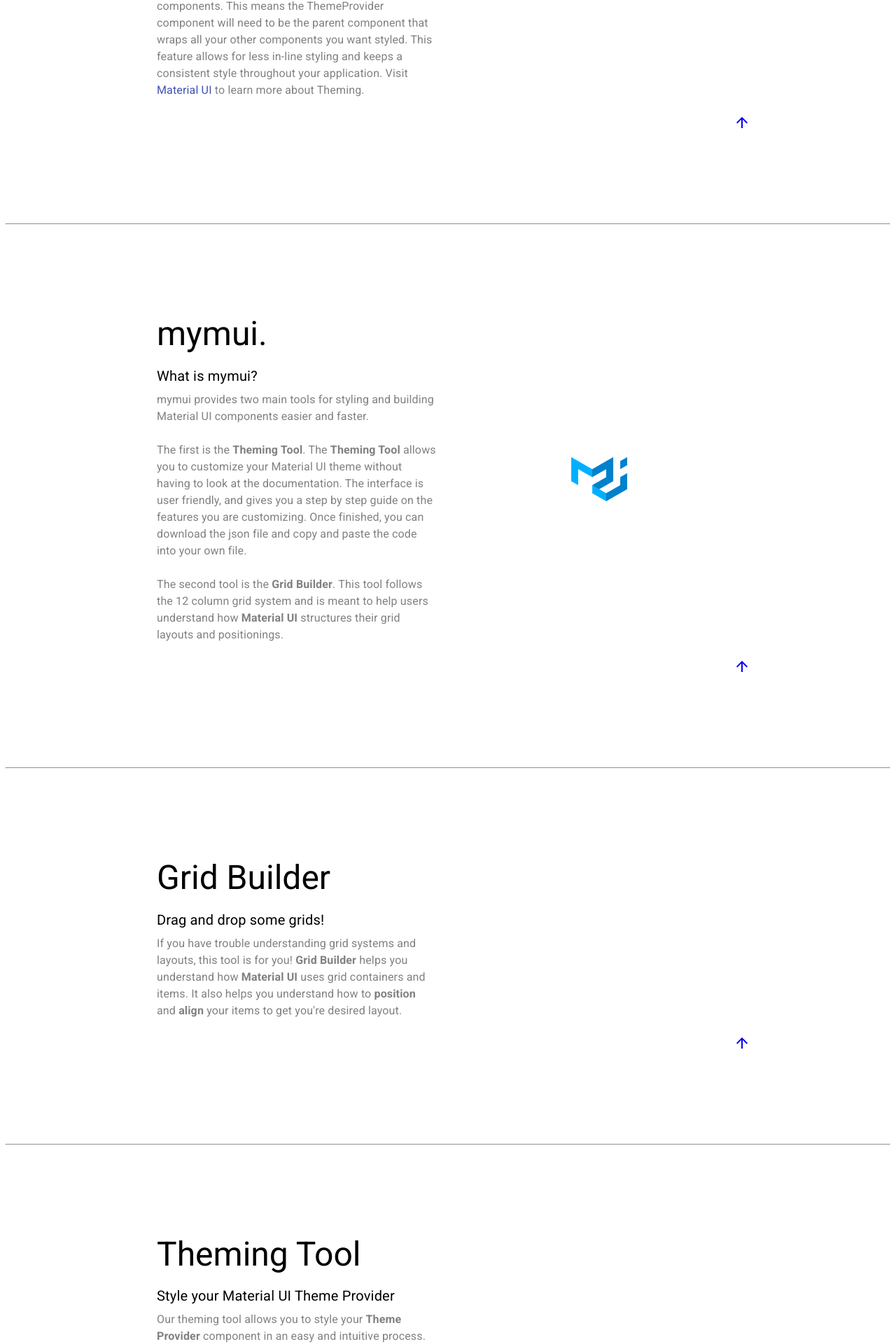
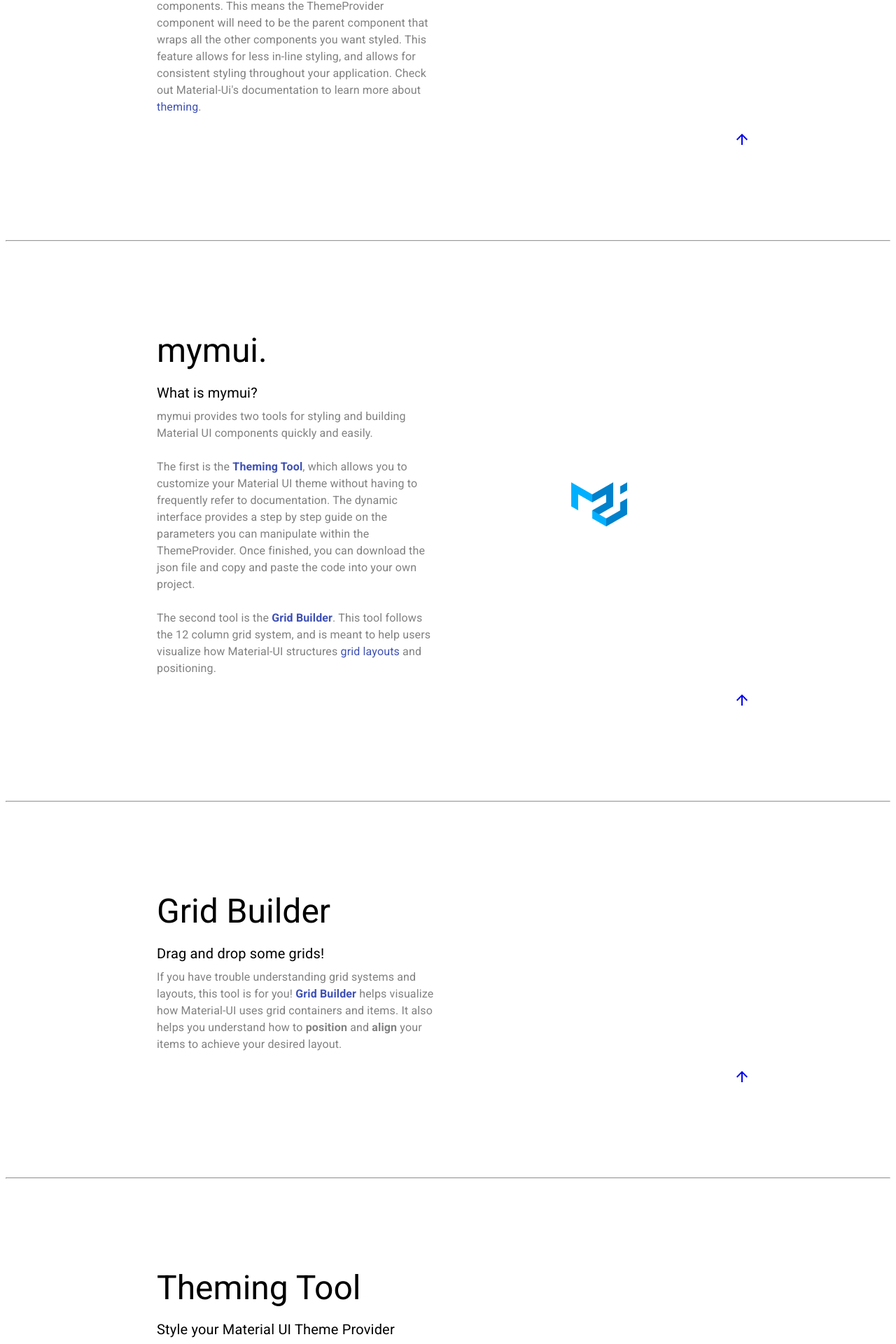
Before and after one commit to mui-toolkit/mui-toolkit, a React (Create React App) app: page /learn in a window 1280 px wide. Shown: the part 1155-3075 px from the top of the page at 70% size. Built offline with nearby package versions, Linux system fonts and the light colour scheme; no server answers.

Commit message:
fixed some typos, reworded

```diff
--- a/src/components/App.js
+++ b/src/components/App.js
@@ -19,12 +19,12 @@ import GridBuilder from './GridBuilder/GridBuilder';
 const defaultUser = {
 	loggedIn: false,
 	email: '',
-  uid: '',
+	uid: ''
 };
 function onAuthStateChange(callback) {
-  firebase.auth().onAuthStateChanged(user => {
+	firebase.auth().onAuthStateChanged((user) => {
 		if (user) {
-      user.getIdTokenResult().then(idTokenResult => {
+			user.getIdTokenResult().then((idTokenResult) => {
 				user.admin = idTokenResult.claims.admin;
 				// console.log('user in onAuth', user.admin);
 				// console.log('idToken', idTokenResult);
@@ -32,7 +32,7 @@ function onAuthStateChange(callback) {
 					loggedIn: true,
 					email: user.email,
 					uid: user.uid,
-          admin: user.admin,
+					admin: user.admin
 				});
 			});
 		} else {
@@ -42,7 +42,7 @@ function onAuthStateChange(callback) {
 }
 
 function App() {
-  const [user, setUser] = useState({ loggedIn: true });
+	const [ user, setUser ] = useState({ loggedIn: true });
 	useEffect(() => {
 		// do equivalent of unsubscribe
 		const unsubscribe = onAuthStateChange(setUser);
@@ -57,45 +57,33 @@ function App() {
 		<BrowserRouter>
 			<Header user={user} />
 			<Switch>
-        <Route exact path='/' component={Home} />
-        <Route exact path='/learn' component={Learn} />
-        <Route exact path='/design' component={() => <Store user={user} />} />
-        <Route
-          render={props => <Store {...props} />}
-          exact
-          path='/design/:themeId/:signedInUserId'
-        />
+				<Route exact path="/" component={Home} />
+				<Route exact path="/learn" component={Learn} />
+				<Route exact path="/design" component={() => <Store user={user} />} />
+				<Route render={(props) => <Store {...props} />} exact path="/design/:themeId/:signedInUserId" />
 
-        <Route
-          render={props => <WebPreview {...props} />}
-          exact
-          path='/webpreview/:themeId'
-        />
-        <Route exact path='/explore' component={Explore} />
-        <Route exact path='/gridbuilder' component={GridBuilder} />
+				<Route render={(props) => <WebPreview {...props} />} exact path="/webpreview/:themeId" />
+				<Route exact path="/explore" component={Explore} />
+				<Route exact path="/grid" component={GridBuilder} />
 
 				{!user.loggedIn && (
 					<Switch>
-            <Route exact path='/login' component={Login} />
-            <Route exact path='/signup' component={Signup} />
+						<Route exact path="/login" component={Login} />
+						<Route exact path="/signup" component={Signup} />
 					</Switch>
 				)}
 
 				{user.loggedIn && (
 					<Switch>
 						{/* Routes placed here are only available after logging in */}
-            <Route
-              exact
-              path='/dashboard'
-              component={() => <Dashboard user={user} />}
-            />
+						<Route exact path="/dashboard" component={() => <Dashboard user={user} />} />
 
-            <Route exact path='/themestable' component={ThemesTable} />
+						<Route exact path="/themestable" component={ThemesTable} />
 
-            <Route exact path='/userprofile' component={UserProfile} />
+						<Route exact path="/userprofile" component={UserProfile} />
 						{/* <Route exact path="/admin" component={Auth} /> */}
 
-            {user.admin && <Route exact path='/admin' component={Auth} />}
+						{user.admin && <Route exact path="/admin" component={Auth} />}
 
 						{/* <Route exact path="/admin" component={() => <Auth user={user} />} /> */}
 					</Switch>
--- a/src/components/Learn.js
+++ b/src/components/Learn.js
@@ -2,7 +2,7 @@ import React from 'react';
 import { makeStyles } from '@material-ui/core/styles';
 import muiLogo from '.././imgs/material-ui-logo.png';
 import Grid from '@material-ui/core/Grid';
-import { Typography, Paper, Link } from '@material-ui/core';
+import { Typography, Link } from '@material-ui/core';
 import { HashLink } from 'react-router-hash-link';
 
 import ArrowUpwardIcon from '@material-ui/icons/ArrowUpward';
@@ -114,16 +114,16 @@ export default function Learn() {
 						<Typography variant="body1" align="left" gutterBottom className={classes.paragraph}>
 							Material-UI is a popular React UI Framework with 55.5k stars on Github. Material UI has
 							created what's called a{' '}
-							<Link href="https://material-ui.com/styles/api/#themeprovider">Theme Provider</Link>{' '}
+							<Link href="https://material-ui.com/styles/api/#themeprovider">ThemeProvider</Link>{' '}
 							component that allows you to inject a theme into your application.
 							<br />
 							<br />
 							ThemeProvider relies on the context feature of React in order to pass your custom theme down
 							to the components. This means the ThemeProvider component will need to be the parent
-							component that wraps all your other components you want styled. This feature allows for less
-							in-line styling and keeps a consistent style throughout your application. Visit{' '}
-							<Link href="https://material-ui.com/customization/theming/">Material UI</Link> to learn more
-							about Theming.
+							component that wraps all the other components you want styled. This feature allows for less
+							in-line styling, and allows for consistent styling throughout your application. Check out {' '}
+							Material-Ui's documentation to learn more about{' '}
+							<Link href="https://material-ui.com/customization/theming/">theming</Link>.
 						</Typography>
 					</Grid>
 
@@ -146,18 +146,24 @@ export default function Learn() {
 							What is mymui?
 						</Typography>
 						<Typography variant="body1" align="left" className={classes.paragraph} gutterBottom>
-							mymui provides two main tools for styling and building Material UI components easier and
-							faster. <br />
-							<br />
-							The first is the <b>Theming Tool</b>. The <b>Theming Tool</b> allows you to customize your
-							Material UI theme without having to look at the documentation. The interface is user
-							friendly, and gives you a step by step guide on the features you are customizing. Once
-							finished, you can download the json file and copy and paste the code into your own file.
+							mymui provides two tools for styling and building Material UI components quickly and easily.{' '}
 							<br />
 							<br />
-							The second tool is the <b>Grid Builder</b>. This tool follows the 12 column grid system and
-							is meant to help users understand how <b>Material UI</b> structures their grid layouts and
-							positionings.
+							The first is the{' '}
+							<Link href="/design">
+								<b>Theming Tool</b>
+							</Link>, which allows you to customize your Material UI theme without having to frequently
+							refer to documentation. The dynamic interface provides a step by step guide on the
+							parameters you can manipulate within the ThemeProvider. Once finished, you can download the
+							json file and copy and paste the code into your own project.
+							<br />
+							<br />
+							The second tool is the{' '}
+							<Link to="grid">
+								<b>Grid Builder</b>
+							</Link>. This tool follows the 12 column grid system, and is meant to help users visualize
+							how Material-UI structures{' '}
+							<Link href="https://material-ui.com/components/grid">grid layouts</Link> and positioning.
 						</Typography>
 					</Grid>
 					<Grid item align="center" className={classes.title} xs={6}>
@@ -181,9 +187,11 @@ export default function Learn() {
 						</Typography>
 						<Typography variant="body1" align="left" className={classes.paragraph} gutterBottom>
 							If you have trouble understanding grid systems and layouts, this tool is for you!{' '}
-							<b>Grid Builder</b> helps you understand how <b>Material UI</b> uses grid containers and
-							items. It also helps you understand how to <b>position</b> and <b>align</b> your items to
-							get you're desired layout.
+							<Link to="grid">
+								<b>Grid Builder</b>
+							</Link>{' '}
+							helps visualize how Material-UI uses grid containers and items. It also helps you understand
+							how to <b>position</b> and <b>align</b> your items to achieve your desired layout.
 						</Typography>
 					</Grid>
 					<Grid container direction="row-reverse" alignItems="flex-end">
@@ -204,9 +212,13 @@ export default function Learn() {
 							Style your Material UI Theme Provider
 						</Typography>
 						<Typography variant="body1" align="left" className={classes.paragraph} gutterBottom>
-							Our theming tool allows you to style your <b>Theme Provider</b> component in an easy and
-							intuitive process. No need to look at the documentation to find the code, just select the
-							colors and styles you want and download the code!
+							Our{' '}
+							<Link to="design">
+								<b>Theming Tool</b>
+							</Link>{' '}
+							allows you to style your ThemeProvider component with a dynamic and visual interface. No
+							need to look at the documentation — just select the colors and styles you want and download
+							your theme!
 						</Typography>
 					</Grid>
 					<Grid container direction="row-reverse" alignItems="flex-end">
@@ -224,17 +236,20 @@ export default function Learn() {
 							Download
 						</Typography>
 						<Typography style={{ fontSize: 20 }} gutterBottom>
-							What do I do with my download?
+							What do I do with my downloaded file?
 						</Typography>
 						<Typography variant="body1" align="left" className={classes.paragraph} gutterBottom>
-							Once you've downloaded the file created by our <b>Theming Tool</b>
-							, open up the json file and copy the object into your <b>createMuiTheme</b> function. This
-							will generate a theme based on the object you copied and pasted into it.
+							Once you've downloaded the file created by our{' '}
+							<Link to="/design">
+								<b>Theming Tool</b>
+							</Link>
+							, open up the json file and copy the object into your createMuiTheme function. This will
+							generate a theme based on the custom object you provide!
 							<br />
 							<br />
 							Visit the{' '}
-							<Link href="https://material-ui.com/customization/theming/#api">Material UI API</Link>{' '}
-							documentation to understand more about how this works.
+							<Link href="https://material-ui.com/customization/theming/#api">Material-UI API</Link>{' '}
+							documentation for more information on this works.
 						</Typography>
 					</Grid>
 					<Grid item align="center" className={classes.title} xs={6}>
@@ -256,9 +271,11 @@ export default function Learn() {
 							Saving your themes.
 						</Typography>
 						<Typography variant="body1" align="left" className={classes.paragraph} gutterBottom>
-							mymui allows signed up users to save their progress when using our <b>Theming Tool</b>. As a
-							signed in user, you're themes will be stored in a user dashboard where you can save, edit,
-							preview, and delete your themes.
+							mymui allows logged in users to save their themes when using our{' '}
+							<Link to="/design">
+								<b>Theming Tool</b>
+							</Link>. As a logged in user, your themes will be stored in a user dashboard where you can
+							save, edit, preview, and delete your themes.
 						</Typography>
 					</Grid>
 					<Grid item align="center" className={classes.title} xs={6}>
```
Lines whose indentation alone changed are shown as unchanged.
